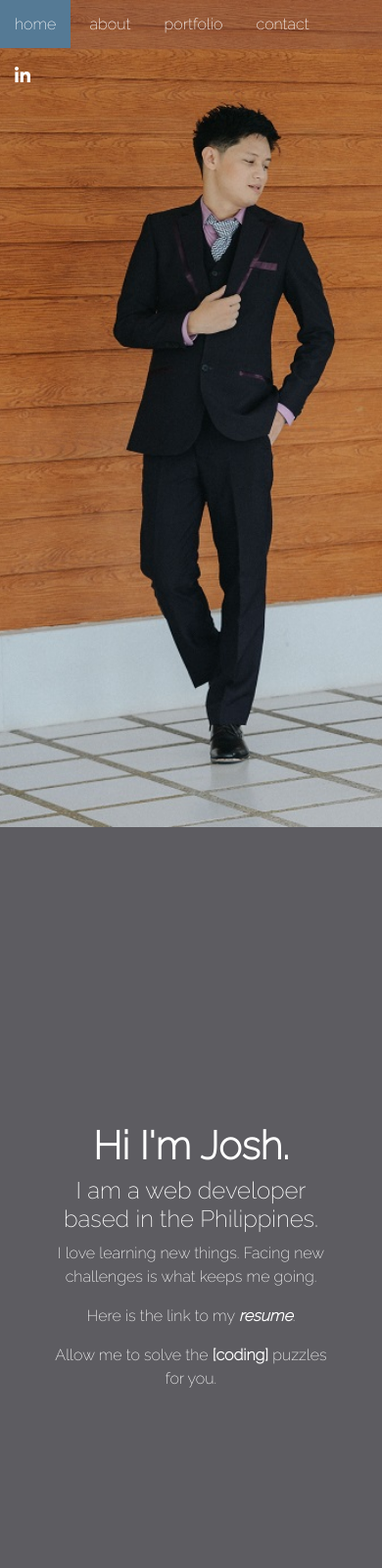
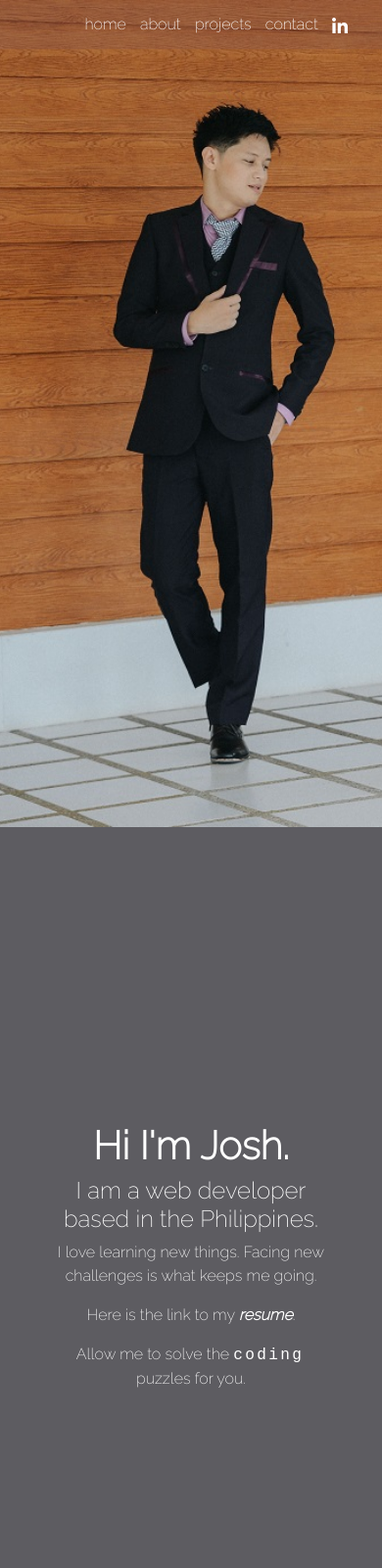
Before and after one commit to JoshNph/capstone-1, a plain HTML site: page index.html in a window 390 px wide. Shown: the top 1600 px of the page at 98% size. Drawn offline with nearby package versions, Linux system fonts and the light colour scheme.

Commit message:
Modified the navbar for mobile devices

```diff
--- a/index.html
+++ b/index.html
@@ -24,7 +24,7 @@
 			        <ul id="custom_ul">
 			            <li><a href="#">home</a></li>
 			            <li><a href="#about">about</a></li>
-			            <li><a href="#portfolio">portfolio</a></li>
+			            <li><a href="#portfolio">projects</a></li>
 			            <li><a href="#contact">contact</a></li>
 			            <li><a href="https://ph.linkedin.com/in/joshua-nuestro-54b910112" target="_blank"><img src="./images/linkedin.png"></a></li>
 			        </ul>
@@ -39,13 +39,13 @@
 				<h4>I am a web developer based in the Philippines.</h4>
 				<p>I love learning new things. Facing new challenges is what keeps me going.</p>
 				<p>Here is the link to my <strong><em><a href="#contact">resume</a></em></strong>.
-				<p>Allow me to solve the <strong>[coding]</strong> puzzles for you.</p>
+				<p>Allow me to solve the <span class="typewriter">coding</span> puzzles for you.</p>
 			</div>
 		<!-- End of About -->
 
 		<!-- Portfolio -->
 			<div class="container-fluid d-flex justify-content-center align-items-center flex-column" id="portfolio">
-				<h2 class="text-center mb-3 row mx-auto">My portfolio</h2>
+				<h2 class="text-center mb-3 row mx-auto">Projects</h2>
 				<div class="m-2 p-2">
 						<a href="https://gitlab.com/joshnuestro-zuitt-projects/b127" target="_blank"><img class="img-fluid" src="./images/html5.png" width="300"/></a>
 				</div>
@@ -62,20 +62,20 @@
 			<h2 class="text-center mb-3 row mx-auto">Contact</h2>
 	        <div class="row">
 	            <div class="col-12 col-md-6 mx-auto">
-<!-- 	                    <form>
+	                    <form>
 	                            <div class="form-group col-12">
 	                                <input type="text" class="form-control" placeholder="Full Name" required>
 	                            </div>
 	                            <div class="form-group col-12">
-	                                <input type="email" class="form-control" placeholder="Email (e.g. example@email.com)" required>
+	                                <input type="email" class="form-control" placeholder="Email" required>
 	                            </div>
 	                            <div class="form-group col-12">
 	                                <textarea class="form-control" id="txt-textarea" rows="3" placeholder="Message (say '&ldquo;Hi&rdquo;)" required></textarea>
 	                            </div>
 	                            <button type="submit" class="btn btn-secondary">Send</button>
-	                    </form> -->
-	                    <h4>Whether you are interested in working in a project together or just want to say Hi!, send me an email at <em><strong>joshuanuestro@gmail.com</strong></em></h4>
-	                    <h4>You can also check out my LinkedIn page in the navbar to reach me.</h4>
+	                    </form>
+	                    <!-- <h4>Whether you are interested in working in a project together or just want to say Hi!, send me an email at <em><strong>joshuanuestro@gmail.com</strong></em></h4>
+	                    <h4>You can also check out my LinkedIn page in the navbar to reach me.</h4> -->
 	            </div>
 	        </div>
 	    </div>
--- a/styles/style.css
+++ b/styles/style.css
@@ -23,13 +23,13 @@ html {
 
 @media only screen and (max-width: 769px) {
 #custom_joshn {
-  /*background-image: url(../images/sm_bg.jpg);*/
   background-image: url(../images/sm_bg.jpg);
   background-position: center center;
   background-repeat: no-repeat;
   background-attachment: fixed;
   background-color: #5D5c61;
   }
+
 }
 
 div[background-image] {
@@ -65,7 +65,15 @@ nav #custom_ul li a:hover {
 nav ul li a {
   text-decoration: none;
   color: #fff;
-  padding: 15px;
+  padding: 20px;
+}
+
+@media only screen and (max-width: 769px) {
+nav ul li a {
+  text-decoration: none;
+  color: #fff;
+  padding: 5px;
+  }
 }
 
 #about {
@@ -112,8 +120,27 @@ nav ul li a {
   background-color: rgb(206,183,147);
 }
 
-#contact_map {
+.typewriter {
+  color: #fff;
+  font-family: monospace;
+  overflow: hidden; /* Ensures the content is not revealed until the animation */
+  border-right: .15em solid orange; /* The typwriter cursor */
+  white-space: nowrap; /* Keeps the content on a single line */
+  margin: 0 auto; /* Gives that scrolling effect as the typing happens */
+  letter-spacing: .15em; /* Adjust as needed */
+  animation:
+    typing 3.5s steps(30, end),
+    blink-caret .5s step-end infinite;
+}
 
+@keyframes typing {
+  from { width: 0 }
+  to { width: 100% }
+}
+
+@keyframes blink-caret {
+  from, to { border-color: transparent }
+  50% { border-color: orange }
 }
 
 label, input, button {
```
Also changed, not shown: sm_bg.jpg (deleted).
